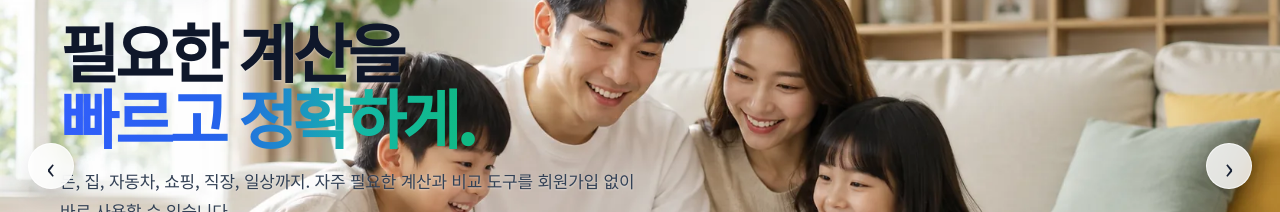
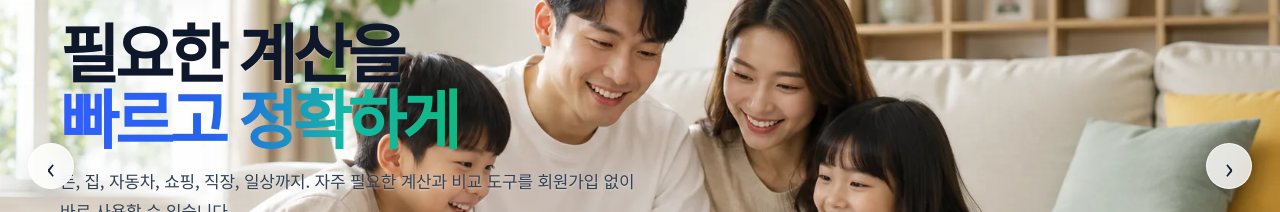
Before and after one commit to license-book/life-tools, a Next.js app: page / in a window 1280 px wide. Shown: the part 186-398 px from the top of the page. Built offline with nearby package versions, Linux system fonts and the light colour scheme.

Commit message:
Remove period from hero headline

```diff
--- a/components/HeroSlider.tsx
+++ b/components/HeroSlider.tsx
@@ -26,7 +26,7 @@ export default function HeroSlider() {
         <div className={`container ${styles.heroOverlayInner}`}>
           <div className={styles.heroCopy}>
             <span className={styles.kicker}>생활 계산을 더 간단하게</span>
-            <h1>필요한 계산을<br/><em>빠르고 정확하게.</em></h1>
+            <h1>필요한 계산을<br/><em>빠르고 정확하게</em></h1>
             <p className={styles.heroLead}>돈, 집, 자동차, 쇼핑, 직장, 일상까지. 자주 필요한 계산과 비교 도구를 회원가입 없이 바로 사용할 수 있습니다.</p>
             <div className="trust-row" aria-label="생활도구 주요 특징">
               <span className="trust-chip">✓ 무료</span>
```
